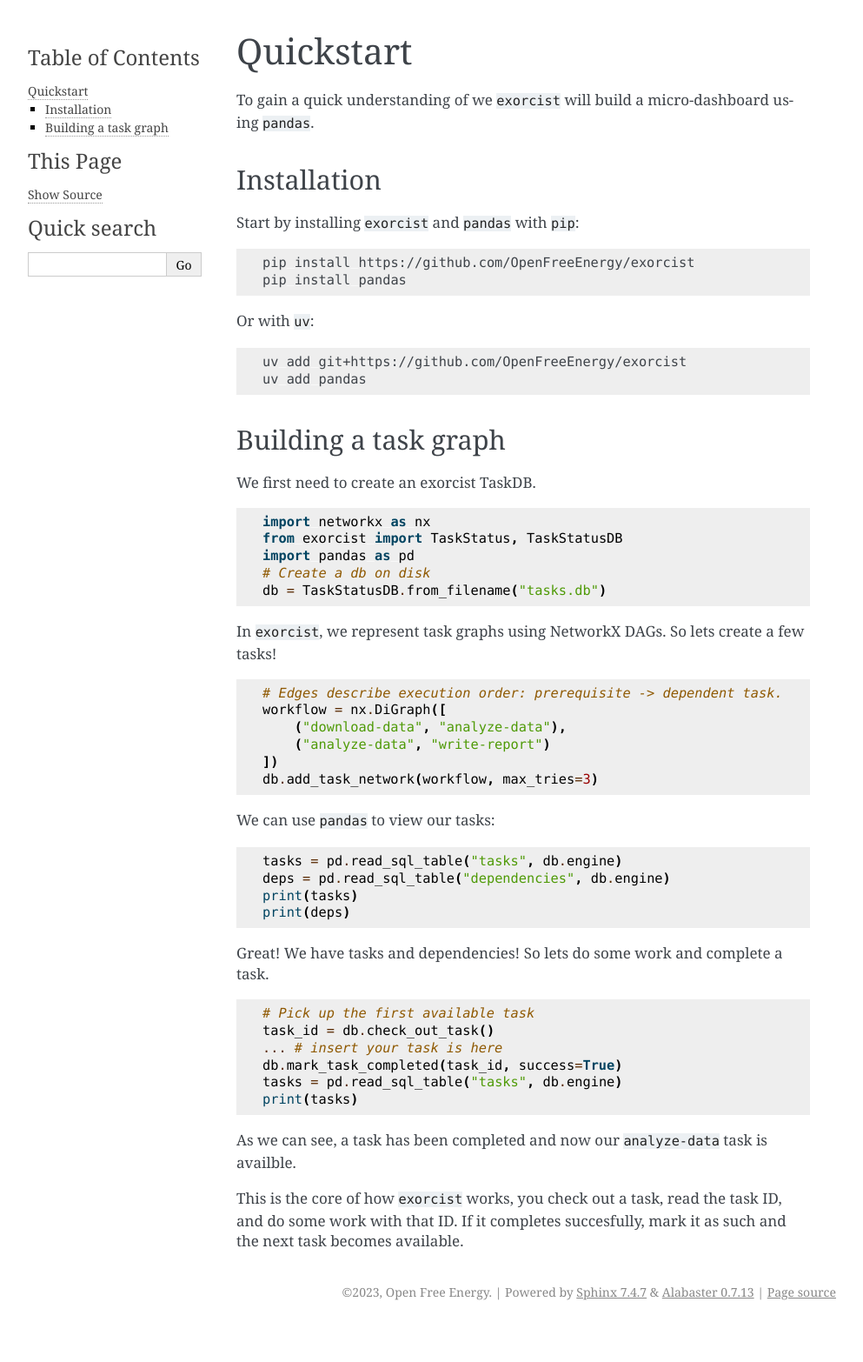
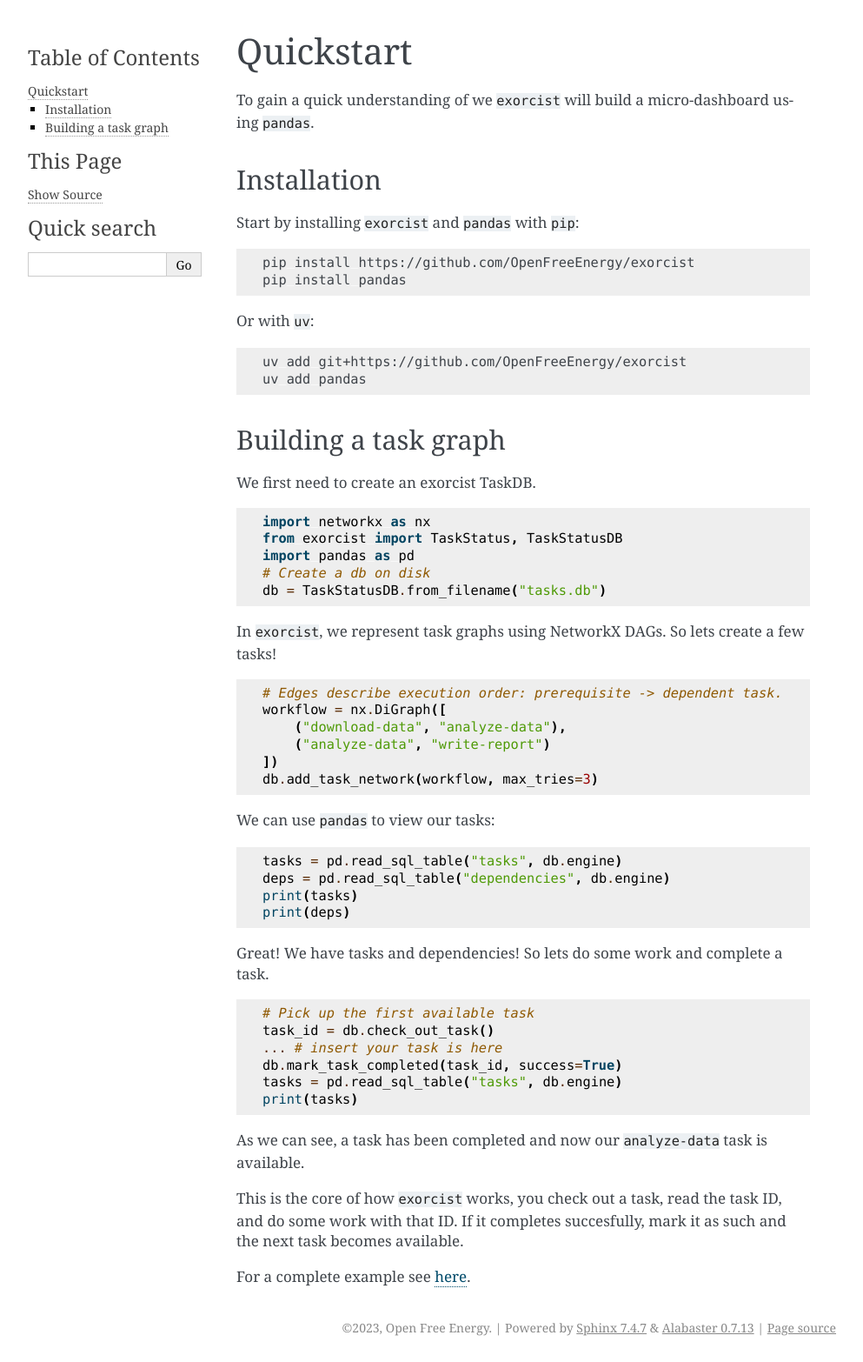
Before and after one commit to OpenFreeEnergy/exorcist, a Sphinx documentation site: the page built from docs/quickstart/index.rst, in a window 1280 px wide. Shown: the whole page at 87% size, without its empty margins (148-1141 px from the left). Built offline with Sphinx 7.4.7, drawn with Linux system fonts in a browser that asks for light colours; before the commit the page ends 1525 px from its top, so only the background shows below that.

Commit message:
docs: add quickstart link + minor typo changes

```diff
--- a/docs/quickstart/index.rst
+++ b/docs/quickstart/index.rst
@@ -66,7 +66,9 @@ Great! We have tasks and dependencies! So lets do some work and complete a task.
    tasks = pd.read_sql_table("tasks", db.engine)
    print(tasks)
 
-As we can see, a task has been completed and now our ``analyze-data`` task is availble.
+As we can see, a task has been completed and now our ``analyze-data`` task is available.
 
 This is the core of how ``exorcist`` works, you check out a task, read the task ID, and do some work with that ID.
 If it completes succesfully, mark it as such and the next task becomes available.
+
+For a complete example see `here <https://github.com/OpenFreeEnergy/exorcist/blob/main/examples/quickstart.py>`_.
```
Also changed, not shown: 2 other files.
